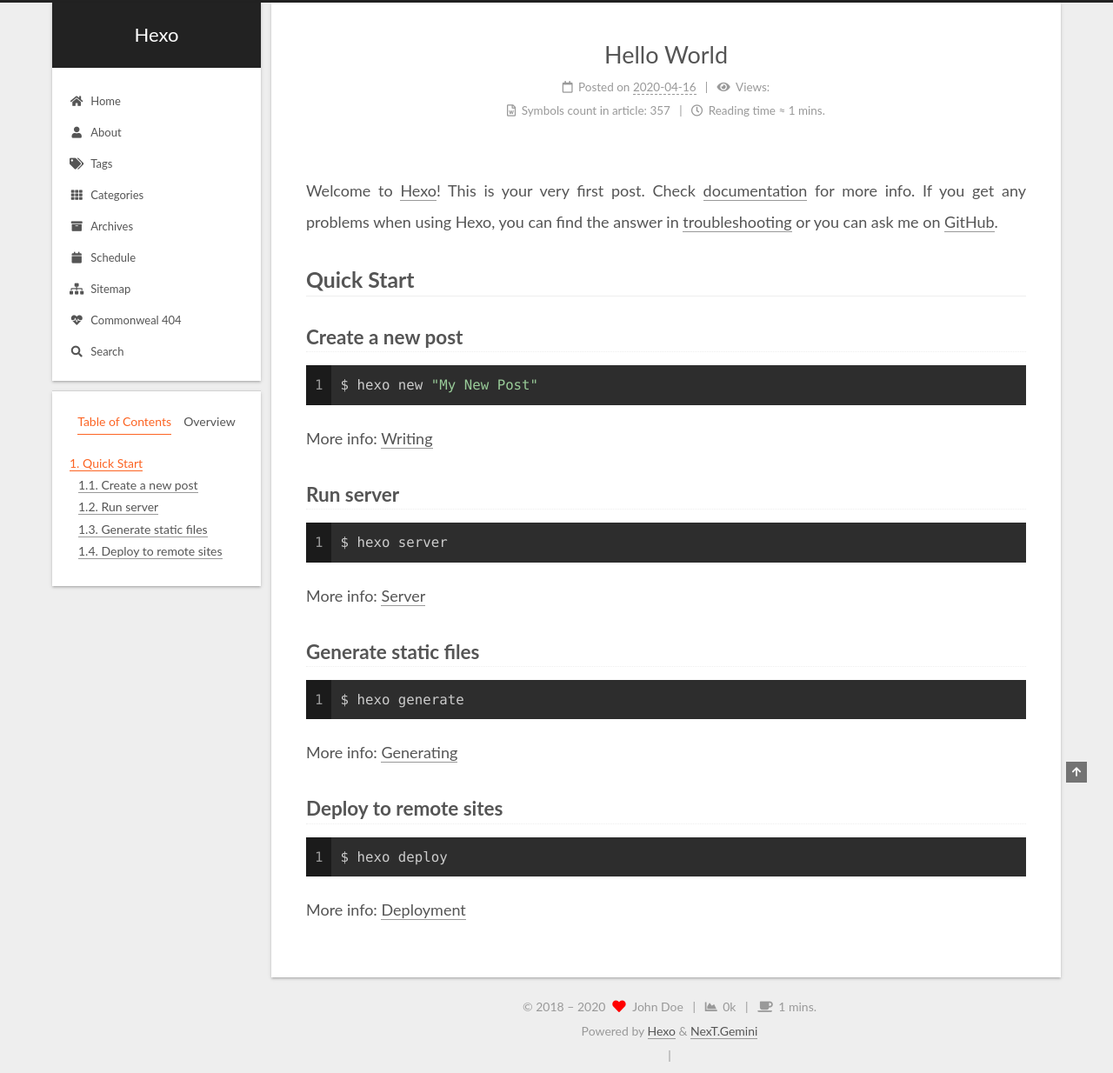
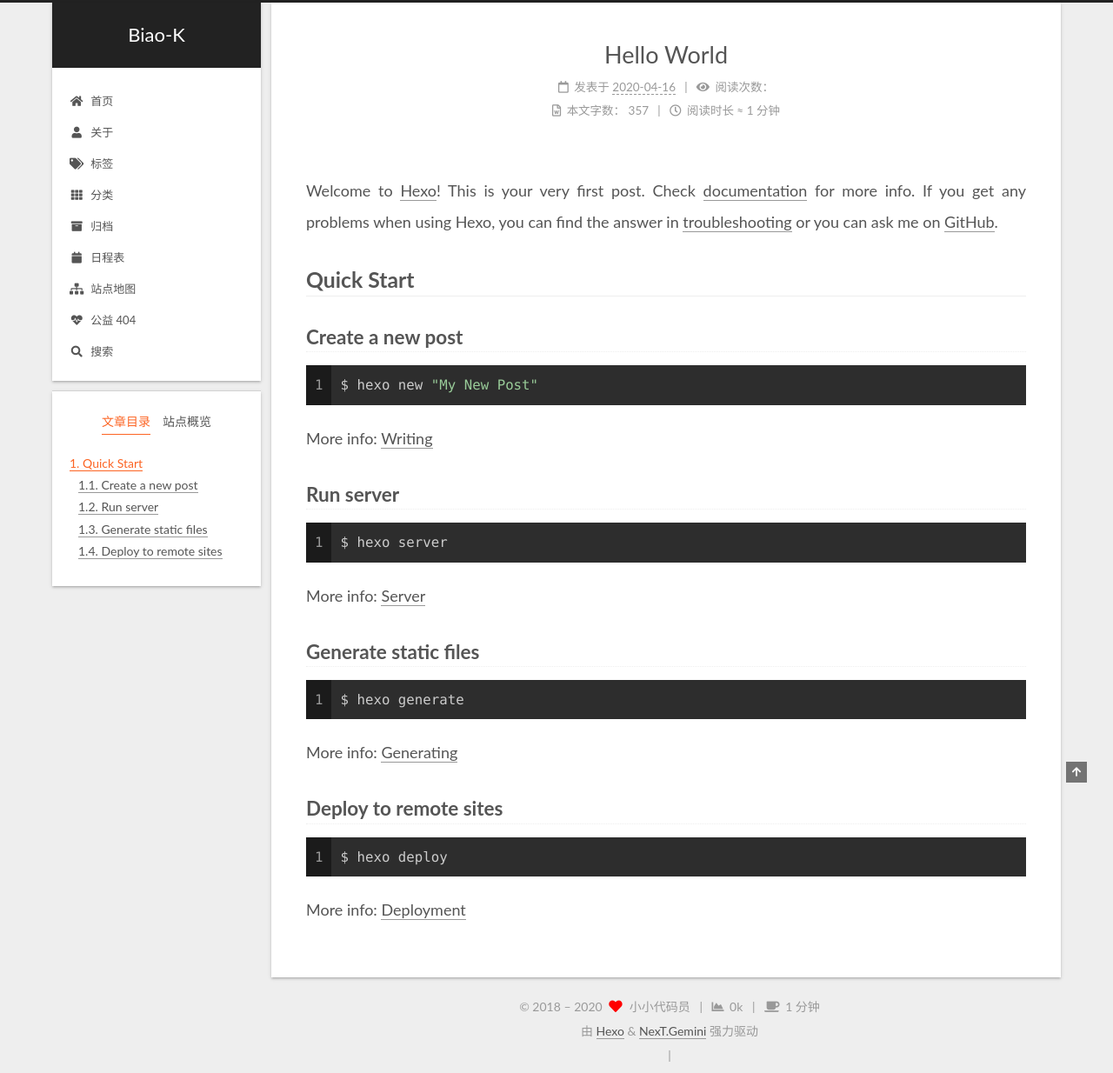
Before and after one commit to Biao-K/Biao-K.github.io, a plain HTML site: page 2020/04/16/hello-world/index.html in a window 1280 px wide. Shown: the whole page at 87% size. Drawn offline with Linux system fonts and the light colour scheme; some packages are replaced by stand-ins of ours; no server answers; a script that the page names is missing.

Commit message:
Site updated: 2020-04-16 18:51:38

```diff
--- a/2020/04/16/hello-world/index.html
+++ b/2020/04/16/hello-world/index.html
@@ -1,5 +1,5 @@
 <!DOCTYPE html>
-<html lang="en">
+<html lang="zh-CN">
 <head>
   <meta charset="UTF-8">
 <meta name="viewport" content="width=device-width, initial-scale=1, maximum-scale=2">
@@ -24,12 +24,12 @@
 <meta property="og:type" content="article">
 <meta property="og:title" content="Hello World">
 <meta property="og:url" content="http://yoursite.com/2020/04/16/hello-world/index.html">
-<meta property="og:site_name" content="Hexo">
+<meta property="og:site_name" content="Biao-K">
 <meta property="og:description" content="Welcome to Hexo! This is your very first post. Check documentation for more info. If you get any problems when using Hexo, you can find the answer in troubleshooting or you can ask me on GitHub. Quick">
-<meta property="og:locale" content="en_US">
+<meta property="og:locale" content="zh_CN">
 <meta property="article:published_time" content="2020-04-16T09:52:56.626Z">
 <meta property="article:modified_time" content="2020-04-16T09:52:56.627Z">
-<meta property="article:author" content="John Doe">
+<meta property="article:author" content="小小代码员">
 <meta name="twitter:card" content="summary">
 
 <link rel="canonical" href="http://yoursite.com/2020/04/16/hello-world/">
@@ -41,11 +41,11 @@
     sidebar: "",
     isHome : false,
     isPost : true,
-    lang   : 'en'
+    lang   : 'zh-CN'
   };
 </script>
 
-  <title>Hello World | Hexo</title>
+  <title>Hello World | Biao-K</title>
 
 
 
@@ -85,7 +85,7 @@
     <header class="header" itemscope itemtype="http://schema.org/WPHeader">
       <div class="header-inner"><div class="site-brand-container">
   <div class="site-nav-toggle">
-    <div class="toggle" aria-label="Toggle navigation bar">
+    <div class="toggle" aria-label="切换导航栏">
       <span class="toggle-line toggle-line-first"></span>
       <span class="toggle-line toggle-line-middle"></span>
       <span class="toggle-line toggle-line-last"></span>
@@ -96,7 +96,7 @@
 
     <a href="/" class="brand" rel="start">
       <span class="logo-line-before"><i></i></span>
-      <h1 class="site-title">Hexo</h1>
+      <h1 class="site-title">Biao-K</h1>
       <span class="logo-line-after"><i></i></span>
     </a>
   </div>
@@ -115,46 +115,46 @@
   <ul id="menu" class="main-menu menu">
         <li class="menu-item menu-item-home">
 
-    <a href="/" rel="section"><i class="fa fa-home fa-fw"></i>Home</a>
+    <a href="/" rel="section"><i class="fa fa-home fa-fw"></i>首页</a>
 
   </li>
         <li class="menu-item menu-item-about">
 
-    <a href="/about/" rel="section"><i class="fa fa-user fa-fw"></i>About</a>
+    <a href="/about/" rel="section"><i class="fa fa-user fa-fw"></i>关于</a>
 
   </li>
         <li class="menu-item menu-item-tags">
 
-    <a href="/tags/" rel="section"><i class="fa fa-tags fa-fw"></i>Tags</a>
+    <a href="/tags/" rel="section"><i class="fa fa-tags fa-fw"></i>标签</a>
 
   </li>
         <li class="menu-item menu-item-categories">
 
-    <a href="/categories/" rel="section"><i class="fa fa-th fa-fw"></i>Categories</a>
+    <a href="/categories/" rel="section"><i class="fa fa-th fa-fw"></i>分类</a>
 
   </li>
         <li class="menu-item menu-item-archives">
 
-    <a href="/archives/" rel="section"><i class="fa fa-archive fa-fw"></i>Archives</a>
+    <a href="/archives/" rel="section"><i class="fa fa-archive fa-fw"></i>归档</a>
 
   </li>
         <li class="menu-item menu-item-schedule">
 
-    <a href="/schedule/" rel="section"><i class="fa fa-calendar fa-fw"></i>Schedule</a>
+    <a href="/schedule/" rel="section"><i class="fa fa-calendar fa-fw"></i>日程表</a>
 
   </li>
         <li class="menu-item menu-item-sitemap">
 
-    <a href="/sitemap.xml" rel="section"><i class="fa fa-sitemap fa-fw"></i>Sitemap</a>
+    <a href="/sitemap.xml" rel="section"><i class="fa fa-sitemap fa-fw"></i>站点地图</a>
 
   </li>
         <li class="menu-item menu-item-commonweal">
 
-    <a href="/404/" rel="section"><i class="fa fa-heartbeat fa-fw"></i>Commonweal 404</a>
+    <a href="/404/" rel="section"><i class="fa fa-heartbeat fa-fw"></i>公益 404</a>
 
   </li>
       <li class="menu-item menu-item-search">
-        <a role="button" class="popup-trigger"><i class="fa fa-search fa-fw"></i>Search
+        <a role="button" class="popup-trigger"><i class="fa fa-search fa-fw"></i>搜索
         </a>
       </li>
   </ul>
@@ -170,7 +170,7 @@
   </span>
   <div class="search-input-container">
     <input autocomplete="off" autocapitalize="off"
-           placeholder="Searching..." spellcheck="false"
+           placeholder="搜索..." spellcheck="false"
            type="search" class="search-input">
   </div>
   <span class="popup-btn-close">
@@ -207,17 +207,17 @@
 
 
 
-  <article itemscope itemtype="http://schema.org/Article" class="post-block" lang="en">
+  <article itemscope itemtype="http://schema.org/Article" class="post-block" lang="zh-CN">
     <link itemprop="mainEntityOfPage" href="http://yoursite.com/2020/04/16/hello-world/">
 
     <span hidden itemprop="author" itemscope itemtype="http://schema.org/Person">
       <meta itemprop="image" content="/images/1.jpg">
-      <meta itemprop="name" content="John Doe">
+      <meta itemprop="name" content="小小代码员">
       <meta itemprop="description" content="">
     </span>
 
     <span hidden itemprop="publisher" itemscope itemtype="http://schema.org/Organization">
-      <meta itemprop="name" content="Hexo">
+      <meta itemprop="name" content="Biao-K">
     </span>
       <header class="post-header">
         <h1 class="post-title" itemprop="name headline">
@@ -229,39 +229,39 @@
               <span class="post-meta-item-icon">
                 <i class="far fa-calendar"></i>
               </span>
-              <span class="post-meta-item-text">Posted on</span>
+              <span class="post-meta-item-text">发表于</span>
 
-              <time title="Created: 2020-04-16 17:52:56" itemprop="dateCreated datePublished" datetime="2020-04-16T17:52:56+08:00">2020-04-16</time>
+              <time title="创建时间：2020-04-16 17:52:56" itemprop="dateCreated datePublished" datetime="2020-04-16T17:52:56+08:00">2020-04-16</time>
             </span>
 
 
-            <span id="/2020/04/16/hello-world/" class="post-meta-item leancloud_visitors" data-flag-title="Hello World" title="Views">
+            <span id="/2020/04/16/hello-world/" class="post-meta-item leancloud_visitors" data-flag-title="Hello World" title="阅读次数">
               <span class="post-meta-item-icon">
                 <i class="fa fa-eye"></i>
               </span>
-              <span class="post-meta-item-text">Views: </span>
+              <span class="post-meta-item-text">阅读次数：</span>
               <span class="leancloud-visitors-count"></span>
             </span>
-            <span class="post-meta-item" title="Views" id="busuanzi_container_page_pv" style="display: none;">
+            <span class="post-meta-item" title="阅读次数" id="busuanzi_container_page_pv" style="display: none;">
               <span class="post-meta-item-icon">
                 <i class="fa fa-eye"></i>
               </span>
-              <span class="post-meta-item-text">Views: </span>
+              <span class="post-meta-item-text">阅读次数：</span>
               <span id="busuanzi_value_page_pv"></span>
             </span><br>
-            <span class="post-meta-item" title="Symbols count in article">
+            <span class="post-meta-item" title="本文字数">
               <span class="post-meta-item-icon">
                 <i class="far fa-file-word"></i>
               </span>
-                <span class="post-meta-item-text">Symbols count in article: </span>
+                <span class="post-meta-item-text">本文字数：</span>
               <span>357</span>
             </span>
-            <span class="post-meta-item" title="Reading time">
+            <span class="post-meta-item" title="阅读时长">
               <span class="post-meta-item-icon">
                 <i class="far fa-clock"></i>
               </span>
-                <span class="post-meta-item-text">Reading time &asymp;</span>
-              <span>1 mins.</span>
+                <span class="post-meta-item-text">阅读时长 &asymp;</span>
+              <span>1 分钟</span>
             </span>
 
         </div>
@@ -349,10 +349,10 @@
 
       <ul class="sidebar-nav motion-element">
         <li class="sidebar-nav-toc">
-          Table of Contents
+          文章目录
         </li>
         <li class="sidebar-nav-overview">
-          Overview
+          站点概览
         </li>
       </ul>
 
@@ -364,9 +364,9 @@
 
       <div class="site-overview-wrap sidebar-panel">
         <div class="site-author motion-element" itemprop="author" itemscope itemtype="http://schema.org/Person">
-    <img class="site-author-image" itemprop="image" alt="John Doe"
+    <img class="site-author-image" itemprop="image" alt="小小代码员"
       src="/images/1.jpg">
-  <p class="site-author-name" itemprop="name">John Doe</p>
+  <p class="site-author-name" itemprop="name">小小代码员</p>
   <div class="site-description" itemprop="description"></div>
 </div>
 <div class="site-state-wrap motion-element">
@@ -375,7 +375,7 @@
           <a href="/archives/">
 
           <span class="site-state-item-count">1</span>
-          <span class="site-state-item-name">posts</span>
+          <span class="site-state-item-name">日志</span>
         </a>
       </div>
   </nav>
@@ -427,19 +427,19 @@
   <span class="with-love">
     <i class="fa fa-heart"></i>
   </span>
-  <span class="author" itemprop="copyrightHolder">John Doe</span>
+  <span class="author" itemprop="copyrightHolder">小小代码员</span>
     <span class="post-meta-divider">|</span>
     <span class="post-meta-item-icon">
       <i class="fa fa-chart-area"></i>
     </span>
-    <span title="Symbols count total">0k</span>
+    <span title="站点总字数">0k</span>
     <span class="post-meta-divider">|</span>
     <span class="post-meta-item-icon">
       <i class="fa fa-coffee"></i>
     </span>
-    <span title="Reading time total">1 mins.</span>
+    <span title="站点阅读时长">1 分钟</span>
 </div>
-  <div class="powered-by">Powered by <a href="https://hexo.io/" class="theme-link" rel="noopener" target="_blank">Hexo</a> & <a href="https://theme-next.org/" class="theme-link" rel="noopener" target="_blank">NexT.Gemini</a>
+  <div class="powered-by">由 <a href="https://hexo.io/" class="theme-link" rel="noopener" target="_blank">Hexo</a> & <a href="https://theme-next.org/" class="theme-link" rel="noopener" target="_blank">NexT.Gemini</a> 强力驱动
   </div>
 
 
@@ -449,7 +449,7 @@
       <span class="post-meta-item-icon">
         <i class="fa fa-user"></i>
       </span>
-      <span class="site-uv" title="Total Visitors">
+      <span class="site-uv" title="总访客量">
         <span id="busuanzi_value_site_uv"></span>
       </span>
     </span>
@@ -458,7 +458,7 @@
       <span class="post-meta-item-icon">
         <i class="fa fa-eye"></i>
       </span>
-      <span class="site-pv" title="Total Views">
+      <span class="site-pv" title="总访问量">
         <span id="busuanzi_value_site_pv"></span>
       </span>
     </span>
--- a/css/main.css
+++ b/css/main.css
@@ -1194,7 +1194,7 @@ pre .javascript .function {
 }
 .links-of-author a::before,
 .links-of-author span.exturl::before {
-  background: #904782;
+  background: #86834a;
   border-radius: 50%;
   content: ' ';
   display: inline-block;
```
Also changed, not shown: archives/2020/04/index.html (+31 -31 lines), archives/2020/index.html (+31 -31 lines), archives/index.html (+31 -31 lines), index.html (+42 -42 lines).
